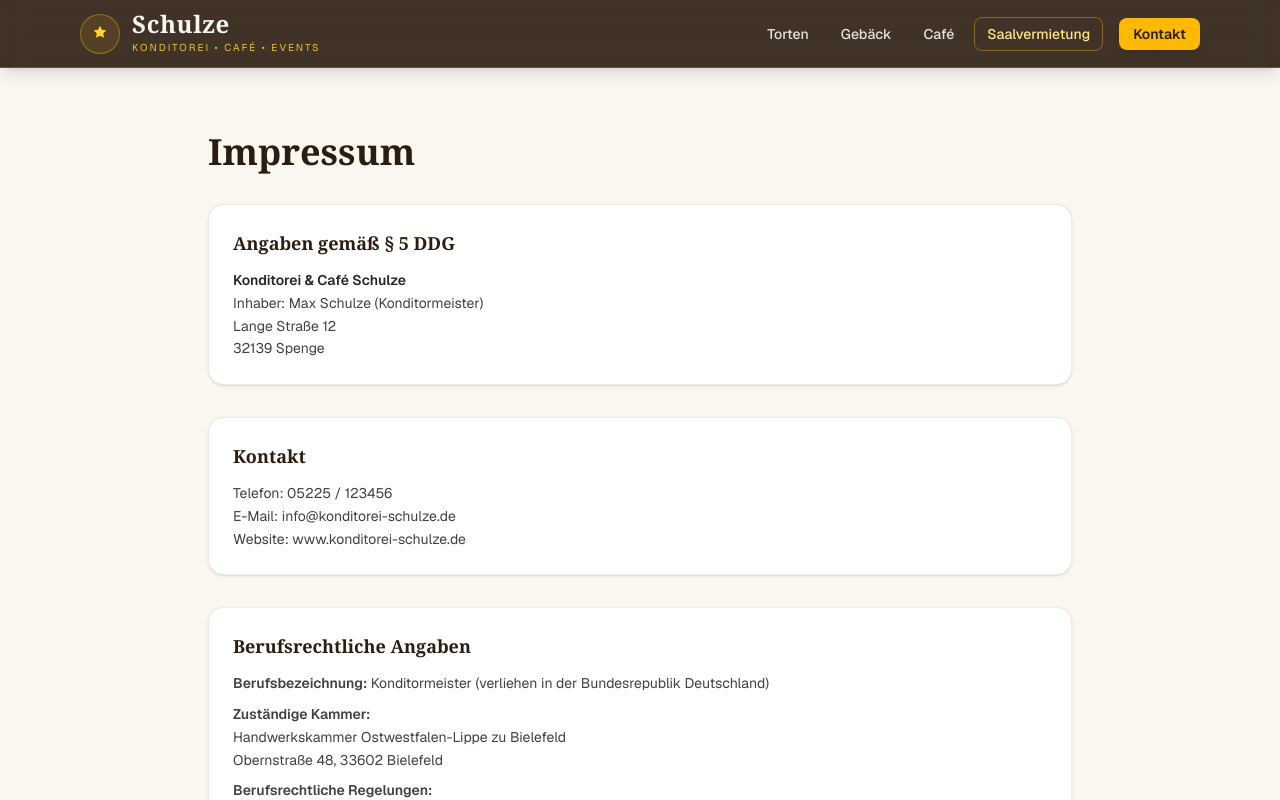
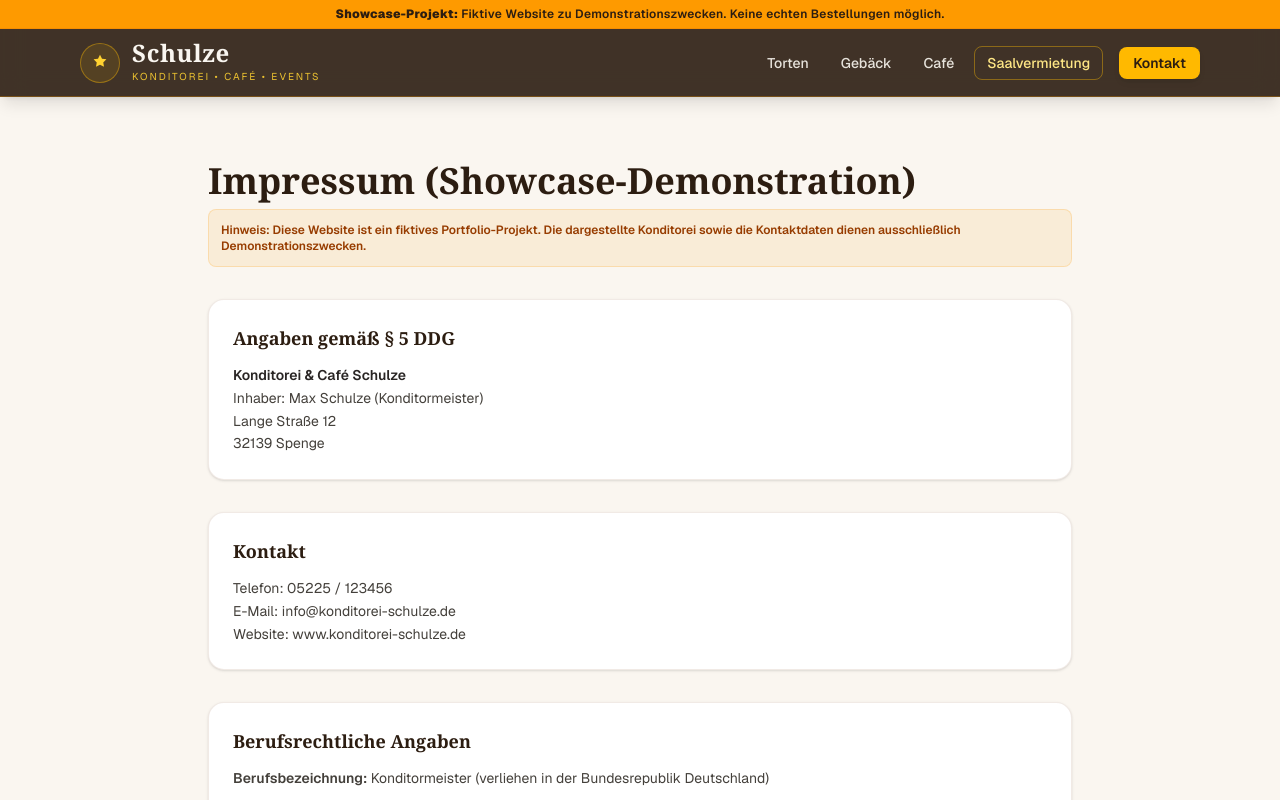
Before and after one commit to Code-Schubser/baeckerei_showcase_neu, a Next.js app: page /impressum in a window 1280 px wide. Shown: the top 800 px of the page. Built offline with nearby package versions, Linux system fonts and the light colour scheme.

Commit message:
feat: add showcase information to banner and update legal info

```diff
--- a/app/impressum/page.tsx
+++ b/app/impressum/page.tsx
@@ -6,9 +6,14 @@ export default function ImpressumPage() {
       <SiteHeader />
 
       <main className="max-w-4xl mx-auto px-4 py-16">
-        <h1 className="text-3xl md:text-4xl font-serif font-bold text-[#2c1d11] mb-8">
-          Impressum
+        <h1 className="text-3xl md:text-4xl font-serif font-bold text-[#2c1d11] mb-2">
+          Impressum (Showcase-Demonstration)
         </h1>
+        <p className="text-xs text-amber-800 font-semibold mb-8 p-3 bg-amber-500/10 border border-amber-500/20 rounded-lg">
+          Hinweis: Diese Website ist ein fiktives Portfolio-Projekt. Die
+          dargestellte Konditorei sowie die Kontaktdaten dienen ausschließlich
+          Demonstrationszwecken.
+        </p>
 
         <div className="space-y-8 text-stone-700 leading-relaxed text-sm">
           {/* Anbieter der Website */}
--- a/components/site-header.tsx
+++ b/components/site-header.tsx
@@ -1,6 +1,12 @@
 export default function SiteHeader() {
   return (
     <header className="sticky top-0 z-50 bg-[#2c1d11]/90 backdrop-blur-md border-b border-amber-500/30 shadow-lg transition-all">
+      {/* Showcase-Hinweis-Banner */}
+      <div className="bg-amber-500 text-[#2c1d11] text-[11px] sm:text-xs font-semibold py-1.5 px-4 text-center tracking-wide border-b border-amber-600/30">
+        <strong>Showcase-Projekt:</strong> Fiktive Website zu
+        Demonstrationszwecken. Keine echten Bestellungen möglich.
+      </div>
+
       <div className="max-w-6xl mx-auto px-4 py-3 flex flex-col md:flex-row justify-between items-center gap-4">
         {/* Logo & Markenname */}
         <a href="/#" className="flex items-center gap-3 group">
```
